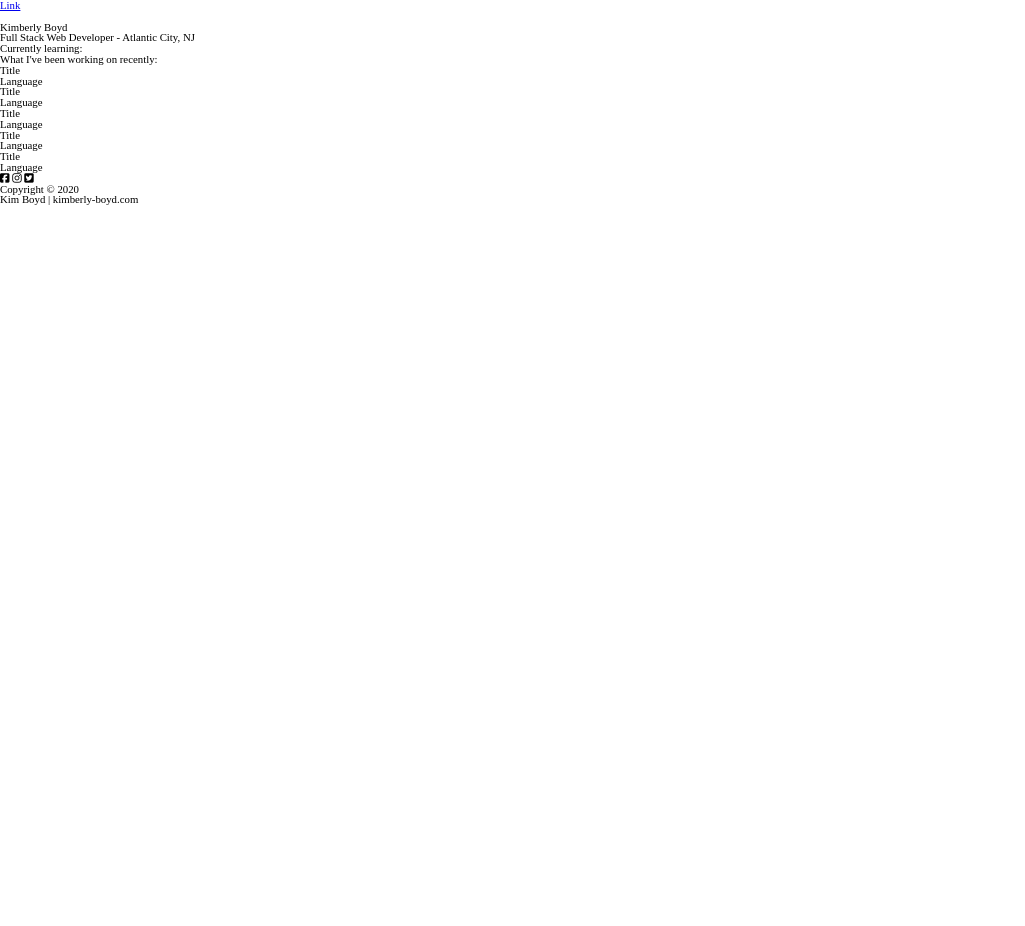
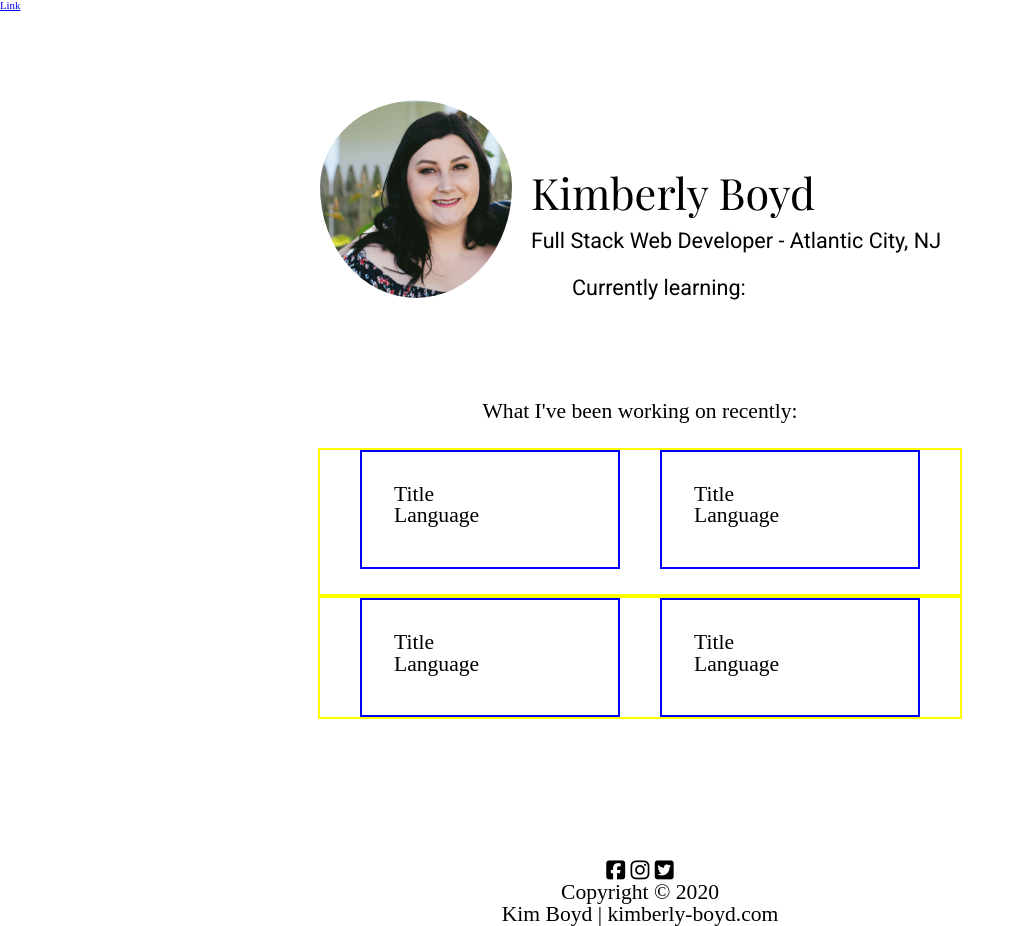
Before and after one commit to kimboyd12/portfolio, a plain HTML site: page index.html in a window 1280 px wide. Shown: the whole page, without its empty margins (0-1025 px from the left). Before the commit the page ends 800 px from the top, so only its background shows below. Drawn offline with nearby package versions, Linux system fonts and the light colour scheme.

Commit message:
basic layout and styling

```diff
--- a/index.html
+++ b/index.html
@@ -5,22 +5,30 @@
   <meta charset="utf-8">
   <meta name="viewport" content="width=device-width, initial-scale=1">
   <link rel="stylesheet" href="css/index.css">
+  <link href="https://fonts.googleapis.com/css?family=Playfair+Display|Roboto&display=swap" rel="stylesheet">
   <script src="https://kit.fontawesome.com/68b991ac58.js" crossorigin="anonymous"></script>
  </head>
 
- <body>
+ <header>
         <nav>
             <a href="#">Link</a>
             </nav>
-    <header>
-        <img>
+    </header>
+
+ <body>
+     <div class="container">
+    <div class="info">
+    <img src="images/Screen Shot 2020-02-21 at 7.24.08 PM.png">
+    <div class="kim">
      <h1>Kimberly Boyd</h1>
      <h3>Full Stack Web Developer - Atlantic City, NJ</h3>
      <p>Currently learning:</p>
-    </header>
+     </div>
+    </div>
 
     <section class="project-cards">
         <p>What I've been working on recently:</p>
+        <div class="top-cards">
         <div class="card">
             <h4>Title</h4>
             <p>Language</p>
@@ -29,6 +37,8 @@
             <h4>Title</h4>
             <p>Language</p>
         </div>
+    </div>
+    <div class="bottom-cards">
         <div class="card">
             <h4>Title</h4>
             <p>Language</p>
@@ -37,10 +47,8 @@
             <h4>Title</h4>
             <p>Language</p>
         </div>
-        <div class="card">
-            <h4>Title</h4>
-            <p>Language</p>
     </div>
+
     </section>
 
     <footer>
@@ -58,5 +66,6 @@
 
             </p>
         </footer>
+        </div>
 
  </body>
--- a/less/footer.less
+++ b/less/footer.less
@@ -0,0 +1,7 @@
+footer {
+
+    margin: 0 auto;
+    width: 30%;
+    text-align: center;
+    padding-top: 8%;
+}
--- a/less/home-page.less
+++ b/less/home-page.less
@@ -1,4 +1,89 @@
 html {
     font-size: 67.5%;
 
+    .container {
+        font-size: 2rem;
+        width: 100%;
+
+    }
+
+    img {
+        width: 30%;
+        border-radius: 50%;
+        padding-top: 4%;
+    }
+    .info {
+        display: flex;
+        width: 50%;
+        flex-direction: row;
+        margin: 0 auto;
+        padding: 5%;
+
+    }
+
+    .kim {
+        margin: 0 auto;
+        padding-top: 15%;
+
+        h1 {
+            font-family: 'Playfair Display';
+            font-size: 4rem;
+            padding-bottom: 4%;
+        }
+
+        h3 {
+            font-family: 'Roboto';
+        }
+
+        p {
+            font-family: 'Roboto';
+            padding-top: 6%;
+            margin-left: 10%;
+        }
+    }
+
+
+        .project-cards {
+            display: flex;
+            flex-direction: column;
+            margin: 0 auto;
+            width: 50%;
+            align-items: center;
+            padding: 3%;
+
+            p {
+                padding-bottom: 4%;
+            }
+
+        }
+
+        .top-cards {
+            border: 2px solid yellow;
+            width: 100%;
+            display: flex;
+            flex-direction: row;
+            justify-content: space-evenly;
+
+            .card {
+                border: 2px solid blue;
+                width: 30%;
+                padding: 5%;
+                margin-bottom: 4%;
+            }
+        }
+
+        .bottom-cards {
+            border: 2px solid yellow;
+            width: 100%;
+            display: flex;
+            flex-direction: row;
+            justify-content: space-evenly;
+
+            .card {
+                border: 2px solid blue;
+                width: 30%;
+                padding: 5%;
+            }
+        }
+
 }
```
Also changed, not shown: css/index.css, images/Screen Shot 2020-02-21 at 7.24.08 PM.png (added). Lines whose indentation alone changed are shown as unchanged.
